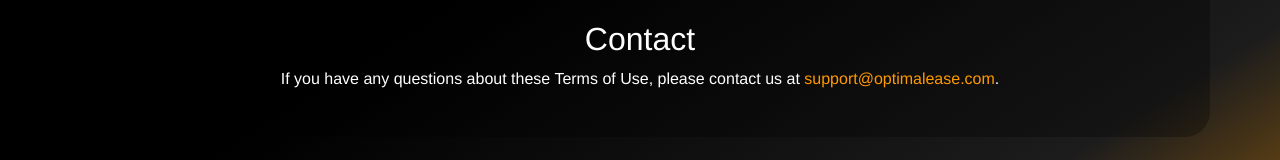
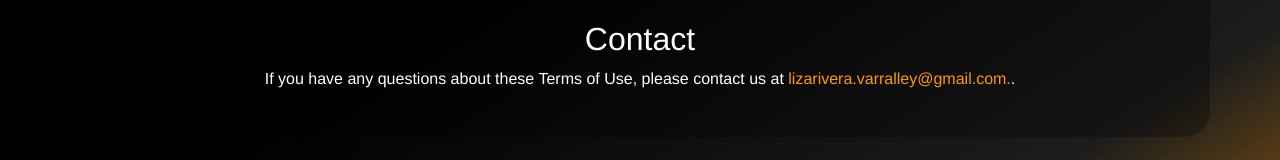
Before and after one commit to Nekenitsu/ITS121-Group-Project, a plain HTML site: page terms.html in a window 1280 px wide. Shown: the part 1040-1200 px from the top of the page. Drawn offline with nearby package versions, Linux system fonts and the light colour scheme.

Commit message:
Update terms.html

```diff
--- a/terms.html
+++ b/terms.html
@@ -118,7 +118,7 @@
     <h2>Contact</h2>
     <p>
       If you have any questions about these Terms of Use, please contact us at
-      <a href="mailto:support@optimalease.com">support@optimalease.com</a>.
+      <a href="mailto:lizarivera.varralley@gmail.com">lizarivera.varralley@gmail.com.</a>.
     </p>
   </main>
 
```
